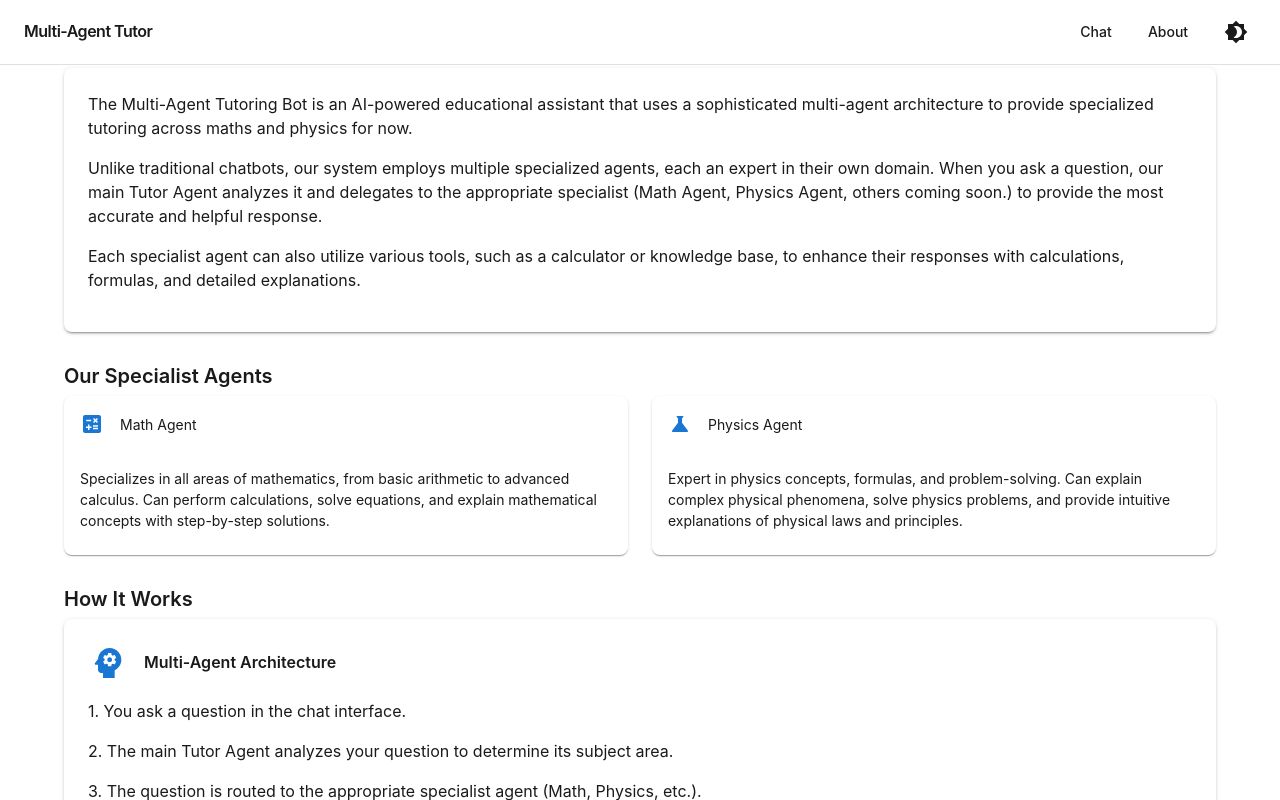
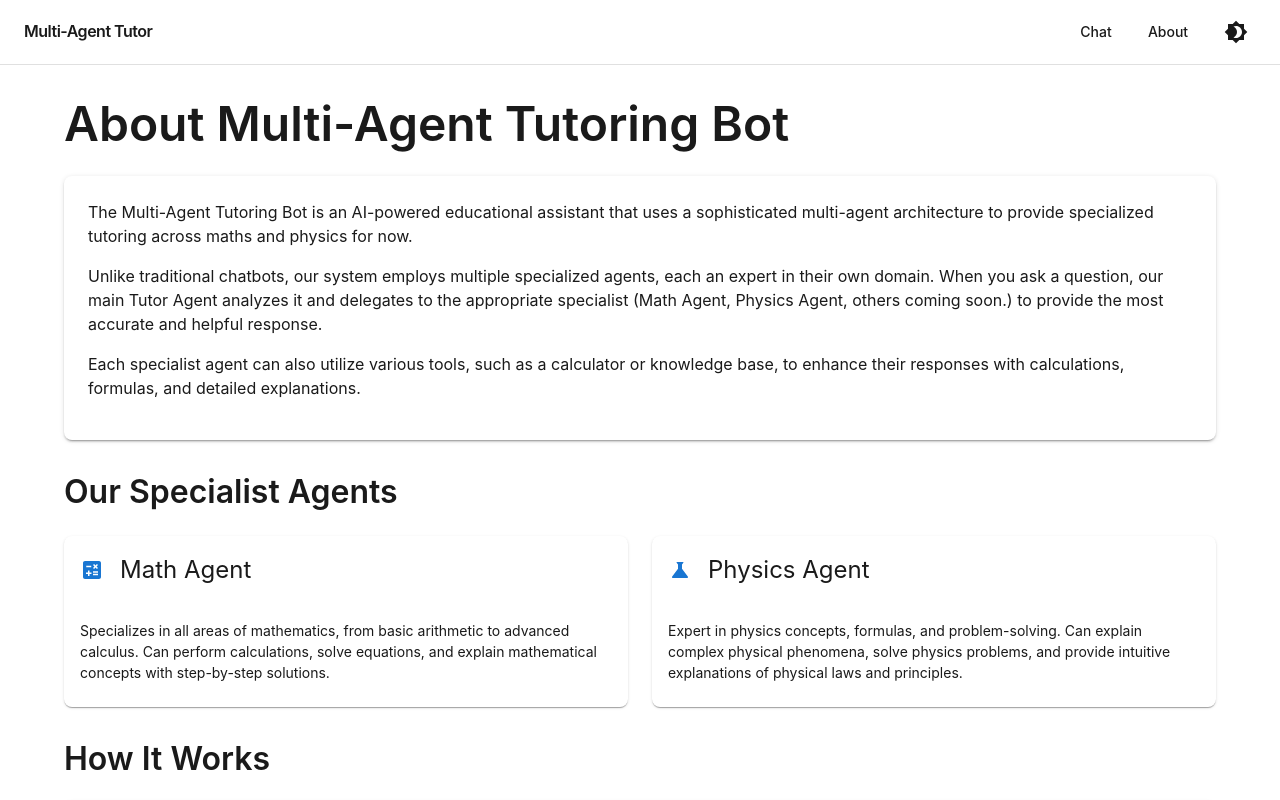
Before and after one commit to samrathreddy/Tutor-agent, a React (Create React App) app in the folder frontend/: page /about in a window 1280 px wide. Built offline with nearby package versions, Linux system fonts and the light colour scheme; no server answers.

Commit message:
fix: About page scrollable and removed footer

```diff
--- a/frontend/src/App.js
+++ b/frontend/src/App.js
@@ -7,7 +7,6 @@ import Box from '@mui/material/Box';
 
 // Components
 import Header from './components/Header';
-import Footer from './components/Footer';
 import ChatPage from './components/ChatPage';
 import AboutPage from './components/AboutPage';
 
--- a/frontend/src/components/AboutPage.js
+++ b/frontend/src/components/AboutPage.js
@@ -10,20 +10,58 @@ import CardHeader from '@mui/material/CardHeader';
 import CalculateIcon from '@mui/icons-material/Calculate';
 import ScienceIcon from '@mui/icons-material/Science';
 import PsychologyIcon from '@mui/icons-material/Psychology';
+import { useTheme } from '@mui/material/styles';
 
 /**
  * About page component.
  * Displays information about the Multi-Agent Tutoring Bot.
  */
 function AboutPage() {
+  const theme = useTheme();
+
   return (
-    <Container maxWidth="lg">
-      <Box sx={{ my: 4 }}>
-        <Typography variant="h3" component="h1" gutterBottom>
+    <Box
+      sx={{
+        height: '100%',
+        overflow: 'auto',
+        pt: '64px', // Add padding for header height
+        boxSizing: 'border-box',
+        '&::-webkit-scrollbar': {
+          width: '8px',
+        },
+        '&::-webkit-scrollbar-track': {
+          background: 'transparent',
+        },
+        '&::-webkit-scrollbar-thumb': {
+          background: theme.palette.divider,
+          borderRadius: '4px',
+        },
+        '&::-webkit-scrollbar-thumb:hover': {
+          background: theme.palette.text.disabled,
+        },
+      }}
+    >
+      <Container
+        maxWidth="lg"
+        sx={{
+          py: 4,
+          px: { xs: 2, sm: 3 }, // Responsive padding
+        }}
+      >
+        <Box>
+          <Typography
+            variant="h3"
+            component="h1"
+            gutterBottom
+            sx={{
+              fontSize: { xs: '2rem', sm: '3rem' }, // Responsive font size
+              mb: 3
+            }}
+          >
             About Multi-Agent Tutoring Bot
           </Typography>
 
-        <Paper elevation={2} sx={{ p: 3, mb: 4 }}>
+          <Paper elevation={2} sx={{ p: { xs: 2, sm: 3 }, mb: 4 }}>
             <Typography variant="body1" paragraph>
               The Multi-Agent Tutoring Bot is an AI-powered educational assistant that uses a sophisticated
               multi-agent architecture to provide specialized tutoring across maths and physics for now.
@@ -42,7 +80,15 @@ function AboutPage() {
             </Typography>
           </Paper>
 
-        <Typography variant="h4" component="h2" gutterBottom>
+          <Typography
+            variant="h4"
+            component="h2"
+            gutterBottom
+            sx={{
+              fontSize: { xs: '1.5rem', sm: '2rem' }, // Responsive font size
+              mb: 3
+            }}
+          >
             Our Specialist Agents
           </Typography>
 
@@ -52,6 +98,11 @@ function AboutPage() {
                 <CardHeader
                   title="Math Agent"
                   avatar={<CalculateIcon color="primary" />}
+                  sx={{
+                    '& .MuiCardHeader-title': {
+                      fontSize: { xs: '1.25rem', sm: '1.5rem' }
+                    }
+                  }}
                 />
                 <CardContent>
                   <Typography variant="body2">
@@ -68,6 +119,11 @@ function AboutPage() {
                 <CardHeader
                   title="Physics Agent"
                   avatar={<ScienceIcon color="primary" />}
+                  sx={{
+                    '& .MuiCardHeader-title': {
+                      fontSize: { xs: '1.25rem', sm: '1.5rem' }
+                    }
+                  }}
                 />
                 <CardContent>
                   <Typography variant="body2">
@@ -80,14 +136,24 @@ function AboutPage() {
             </Grid>
           </Grid>
 
-        <Typography variant="h4" component="h2" gutterBottom>
+          <Typography
+            variant="h4"
+            component="h2"
+            gutterBottom
+            sx={{
+              fontSize: { xs: '1.5rem', sm: '2rem' }, // Responsive font size
+              mb: 3
+            }}
+          >
             How It Works
           </Typography>
 
-        <Paper elevation={2} sx={{ p: 3 }}>
+          <Paper elevation={2} sx={{ p: { xs: 2, sm: 3 } }}>
             <Box sx={{ display: 'flex', alignItems: 'center', mb: 2 }}>
-            <PsychologyIcon color="primary" sx={{ mr: 2, fontSize: 40 }} />
-            <Typography variant="h6">Multi-Agent Architecture</Typography>
+              <PsychologyIcon color="primary" sx={{ mr: 2, fontSize: { xs: 32, sm: 40 } }} />
+              <Typography variant="h6" sx={{ fontSize: { xs: '1.1rem', sm: '1.25rem' } }}>
+                Multi-Agent Architecture
+              </Typography>
             </Box>
 
             <Typography variant="body1" paragraph>
@@ -113,6 +179,7 @@ function AboutPage() {
           </Paper>
         </Box>
       </Container>
+    </Box>
   );
 }
 
--- a/frontend/src/components/Footer.js
+++ /dev/null
@@ -1,71 +0,0 @@
-import React from 'react';
-import Box from '@mui/material/Box';
-import Typography from '@mui/material/Typography';
-import Link from '@mui/material/Link';
-import { useTheme } from '@mui/material/styles';
-
-/**
- * Footer component for the application.
- * Displays copyright information and links.
- */
-function Footer() {
-  const theme = useTheme();
-  const currentYear = new Date().getFullYear();
-
-  return (
-    <Box
-      component="footer"
-      sx={{
-        py: 3,
-        px: 2,
-        mt: 'auto',
-        borderTop: '1px solid',
-        borderColor: 'divider',
-        bgcolor: 'background.default',
-      }}
-    >
-      <Box
-        sx={{
-          display: 'flex',
-          justifyContent: 'center',
-          alignItems: 'center',
-          flexDirection: { xs: 'column', sm: 'row' },
-          gap: 2,
-        }}
-      >
-        <Typography
-          variant="body2"
-          color="text.secondary"
-          sx={{ textAlign: 'center' }}
-        >
-          © {currentYear} Multi-Agent Tutor. All rights reserved.
-        </Typography>
-        <Box
-          sx={{
-            display: 'flex',
-            gap: 3,
-            '& a': {
-              color: 'text.secondary',
-              textDecoration: 'none',
-              '&:hover': {
-                color: 'primary.main',
-              },
-            },
-          }}
-        >
-          <Link href="#" variant="body2">
-            Privacy Policy
-          </Link>
-          <Link href="#" variant="body2">
-            Terms of Service
-          </Link>
-          <Link href="#" variant="body2">
-            Contact
-          </Link>
-        </Box>
-      </Box>
-    </Box>
-  );
-}
-
-export default Footer;
```
Lines whose indentation alone changed are shown as unchanged.
